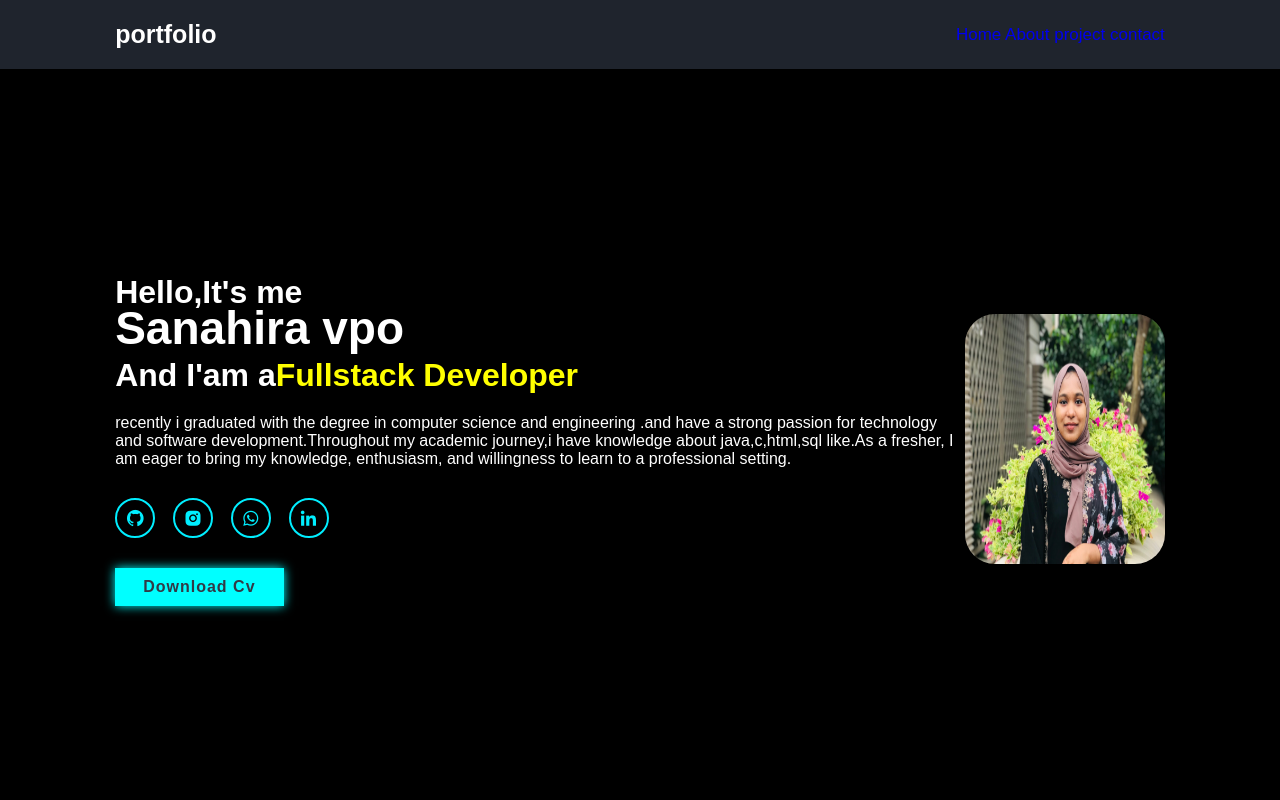
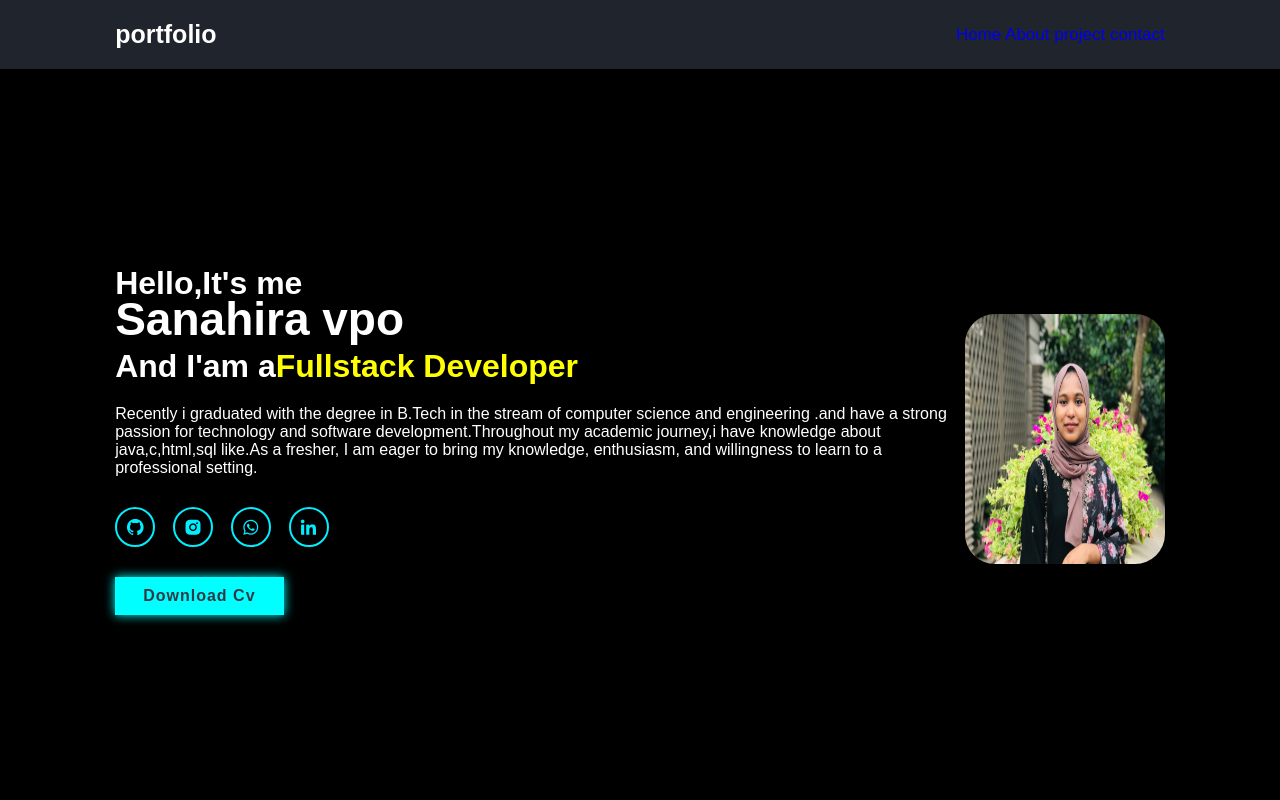
Before and after one commit to sanahiravpo/portfolio, a plain HTML site: page index.html in a window 1280 px wide. Shown: the top 800 px of the page. Drawn offline with nearby package versions, Linux system fonts and the light colour scheme.

Commit message:
Update index.html

```diff
--- a/index.html
+++ b/index.html
@@ -39,7 +39,7 @@
     <br>
     <h3>And I'am a<span>Fullstack Developer</span>
     </h3>
-    <p> recently i graduated with the degree in computer science and engineering .and have a strong passion for technology and software development.Throughout my academic journey,i have knowledge about java,c,html,sql like.As a fresher, I am eager to bring my knowledge, enthusiasm, and willingness to learn to a professional setting.
+    <p> Recently i graduated with the degree in B.Tech in the stream of  computer science and engineering .and have a strong passion for technology and software development.Throughout my academic journey,i have knowledge about java,c,html,sql like.As a fresher, I am eager to bring my knowledge, enthusiasm, and willingness to learn to a professional setting.
      </p>
      <div class="social-media">
         <a href="https://github.com/sanahiravpo/"><i class='bx bxl-github'></i></a>
```
